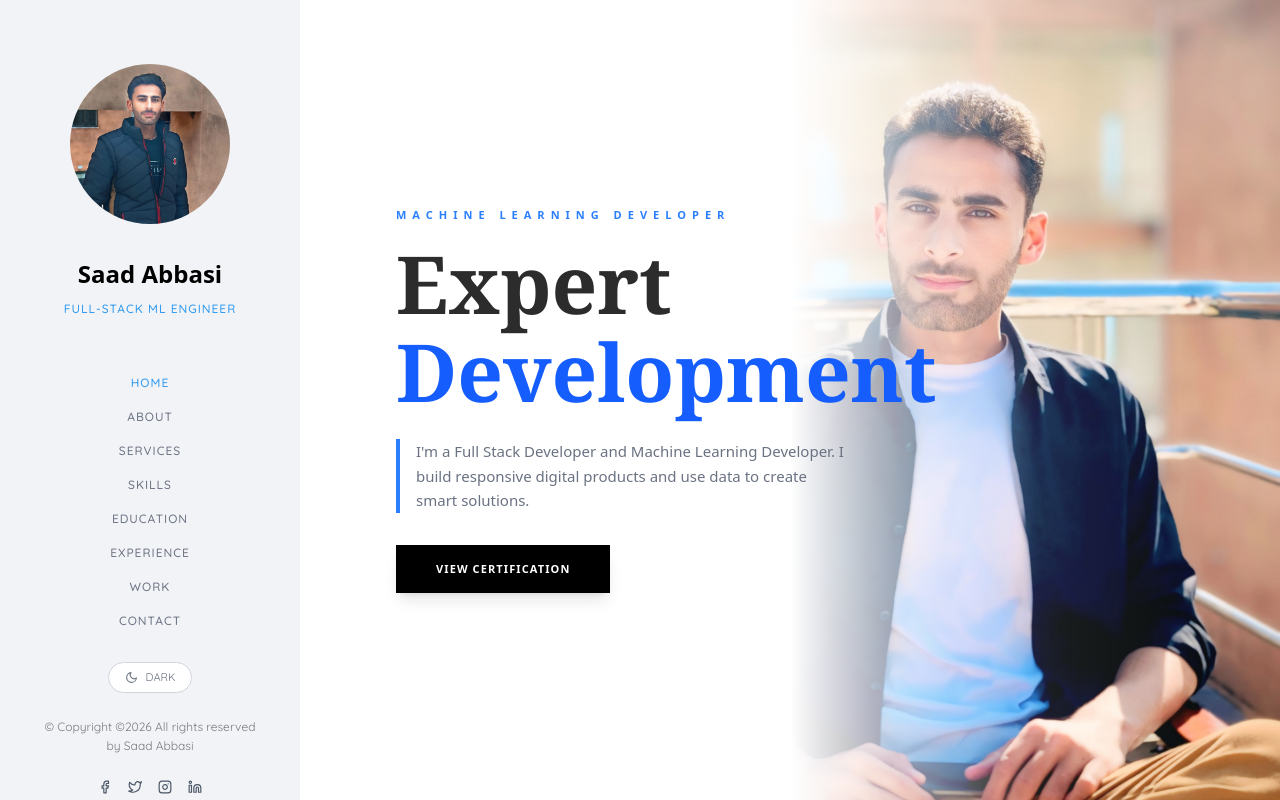
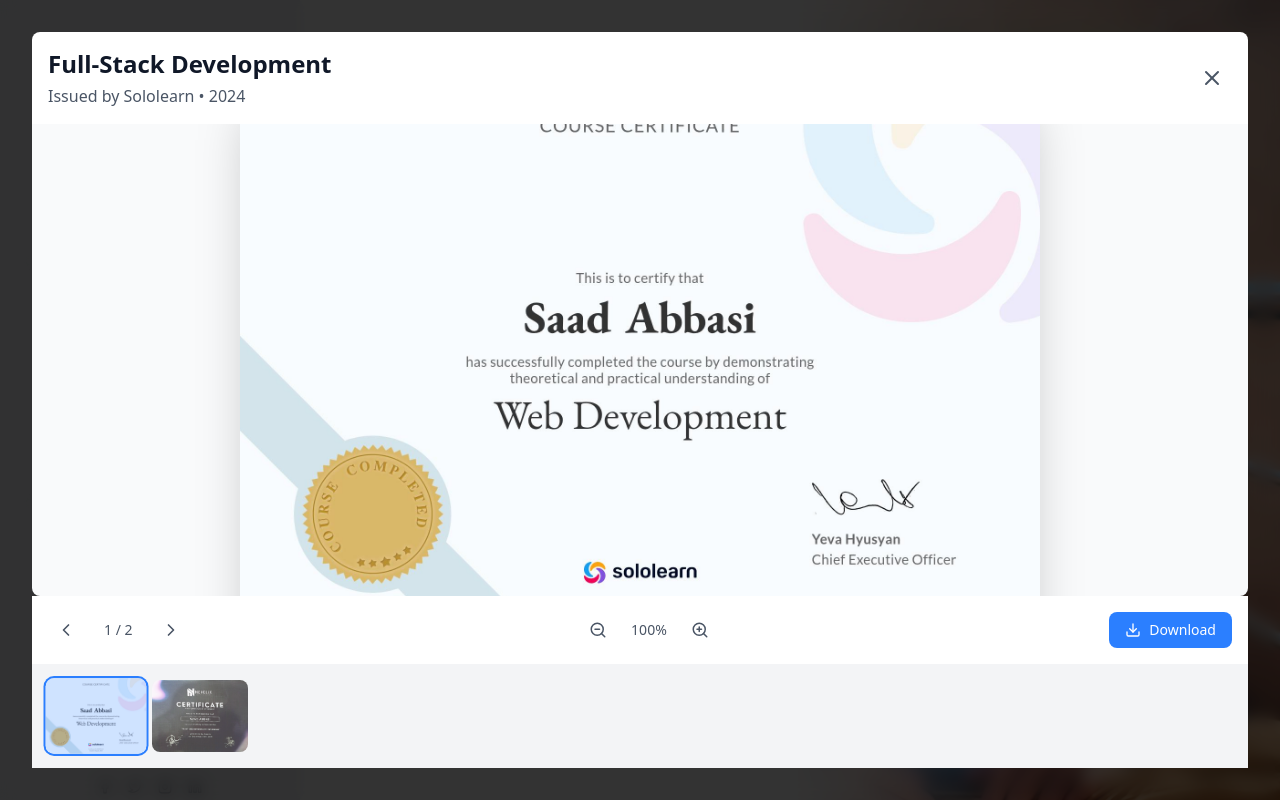
Before and after one commit to saad-abbasi07/saad-portfolio, a Next.js app: page / in a window 1280 px wide. Both pictures are taken after a click on the button "VIEW CERTIFICATION". Shown: the top 800 px of the page. Built offline with nearby package versions, Linux system fonts and the light colour scheme; a web font is replaced by a local one.

Commit message:
Fix certificate image paths and add Nexelix certification
- Fixed casing issue in Sololearn certificate image path
- Added missing Nexelix certification to certificate viewer
- Both certification images now display correctly in portfolio

```diff
--- /dev/null
+++ b/app/components/CertificateViewer.tsx
@@ -0,0 +1,275 @@
+"use client";
+
+import { useState, useEffect } from 'react';
+import Image from 'next/image';
+import { FiX, FiChevronLeft, FiChevronRight, FiDownload, FiZoomIn, FiZoomOut } from 'react-icons/fi';
+import { useTheme } from '../contexts/ThemeContext';
+
+interface Certificate {
+  id: string;
+  title: string;
+  issuer: string;
+  date: string;
+  imagePath: string;
+}
+
+interface CertificateViewerProps {
+  isOpen: boolean;
+  onClose: () => void;
+  certificates: Certificate[];
+  initialCertificateIndex?: number;
+}
+
+const CertificateViewer: React.FC<CertificateViewerProps> = ({
+  isOpen,
+  onClose,
+  certificates,
+  initialCertificateIndex = 0
+}) => {
+  const { theme } = useTheme();
+  const [currentIndex, setCurrentIndex] = useState(initialCertificateIndex);
+  const [zoomLevel, setZoomLevel] = useState(1);
+
+  useEffect(() => {
+    setCurrentIndex(initialCertificateIndex);
+    setZoomLevel(1);
+  }, [initialCertificateIndex, isOpen]);
+
+  const currentCertificate = certificates[currentIndex];
+
+  const handlePrevious = () => {
+    setCurrentIndex((prev) => (prev === 0 ? certificates.length - 1 : prev - 1));
+    setZoomLevel(1);
+  };
+
+  const handleNext = () => {
+    setCurrentIndex((prev) => (prev === certificates.length - 1 ? 0 : prev + 1));
+    setZoomLevel(1);
+  };
+
+  const handleZoomIn = () => {
+    setZoomLevel((prev) => Math.min(prev + 0.25, 3));
+  };
+
+  const handleZoomOut = () => {
+    setZoomLevel((prev) => Math.max(prev - 0.25, 0.5));
+  };
+
+  const handleDownload = () => {
+    const link = document.createElement('a');
+    link.href = currentCertificate.imagePath;
+    link.download = `${currentCertificate.title.replace(/\s+/g, '_')}_Certificate.jpg`;
+    link.click();
+  };
+
+  const handleKeyDown = (e: KeyboardEvent) => {
+    if (!isOpen) return;
+
+    switch (e.key) {
+      case 'Escape':
+        onClose();
+        break;
+      case 'ArrowLeft':
+        handlePrevious();
+        break;
+      case 'ArrowRight':
+        handleNext();
+        break;
+      case '+':
+      case '=':
+        handleZoomIn();
+        break;
+      case '-':
+      case '_':
+        handleZoomOut();
+        break;
+    }
+  };
+
+  useEffect(() => {
+    window.addEventListener('keydown', handleKeyDown);
+    return () => window.removeEventListener('keydown', handleKeyDown);
+  }, [isOpen, currentIndex]);
+
+  if (!isOpen || !currentCertificate) return null;
+
+  return (
+    <div className="fixed inset-0 z-[100] flex items-center justify-center">
+      {/* Backdrop */}
+      <div
+        className="absolute inset-0 bg-black/80 backdrop-blur-sm"
+        onClick={onClose}
+      />
+
+      {/* Modal Content */}
+      <div className="relative w-full h-full flex flex-col max-w-7xl mx-auto p-4 md:p-8">
+        {/* Header */}
+        <div className={`flex items-center justify-between p-4 rounded-t-lg ${
+          theme === 'dark' ? 'bg-gray-900' : 'bg-white'
+        }`}>
+          <div className="flex-1">
+            <h2 className={`text-xl md:text-2xl font-bold ${
+              theme === 'dark' ? 'text-white' : 'text-gray-900'
+            }`}>
+              {currentCertificate.title}
+            </h2>
+            <p className={`text-sm md:text-base mt-1 ${
+              theme === 'dark' ? 'text-gray-300' : 'text-gray-600'
+            }`}>
+              Issued by {currentCertificate.issuer} • {currentCertificate.date}
+            </p>
+          </div>
+
+          <button
+            onClick={onClose}
+            className={`p-2 rounded-lg transition-colors ${
+              theme === 'dark'
+                ? 'hover:bg-gray-800 text-gray-400 hover:text-white'
+                : 'hover:bg-gray-100 text-gray-600 hover:text-gray-900'
+            }`}
+          >
+            <FiX size={24} />
+          </button>
+        </div>
+
+        {/* Certificate Display Area */}
+        <div className={`flex-1 flex items-center justify-center overflow-auto p-4 rounded-b-lg ${
+          theme === 'dark' ? 'bg-gray-800' : 'bg-gray-50'
+        }`}>
+          <div className="relative">
+            <div
+              className="transition-transform duration-200 ease-in-out"
+              style={{ transform: `scale(${zoomLevel})` }}
+            >
+              <Image
+                src={currentCertificate.imagePath}
+                alt={currentCertificate.title}
+                width={800}
+                height={600}
+                className="max-w-full h-auto rounded-lg shadow-2xl"
+                priority
+              />
+            </div>
+          </div>
+        </div>
+
+        {/* Controls */}
+        <div className={`flex items-center justify-between p-4 ${
+          theme === 'dark' ? 'bg-gray-900' : 'bg-white'
+        }`}>
+          {/* Navigation */}
+          <div className="flex items-center gap-2">
+            <button
+              onClick={handlePrevious}
+              disabled={certificates.length <= 1}
+              className={`p-2 rounded-lg transition-colors disabled:opacity-50 disabled:cursor-not-allowed ${
+                theme === 'dark'
+                  ? 'hover:bg-gray-800 text-gray-400 hover:text-white'
+                  : 'hover:bg-gray-100 text-gray-600 hover:text-gray-900'
+              }`}
+            >
+              <FiChevronLeft size={20} />
+            </button>
+
+            <span className={`text-sm px-3 ${
+              theme === 'dark' ? 'text-gray-300' : 'text-gray-600'
+            }`}>
+              {currentIndex + 1} / {certificates.length}
+            </span>
+
+            <button
+              onClick={handleNext}
+              disabled={certificates.length <= 1}
+              className={`p-2 rounded-lg transition-colors disabled:opacity-50 disabled:cursor-not-allowed ${
+                theme === 'dark'
+                  ? 'hover:bg-gray-800 text-gray-400 hover:text-white'
+                  : 'hover:bg-gray-100 text-gray-600 hover:text-gray-900'
+              }`}
+            >
+              <FiChevronRight size={20} />
+            </button>
+          </div>
+
+          {/* Zoom Controls */}
+          <div className="flex items-center gap-2">
+            <button
+              onClick={handleZoomOut}
+              className={`p-2 rounded-lg transition-colors ${
+                theme === 'dark'
+                  ? 'hover:bg-gray-800 text-gray-400 hover:text-white'
+                  : 'hover:bg-gray-100 text-gray-600 hover:text-gray-900'
+              }`}
+            >
+              <FiZoomOut size={18} />
+            </button>
+
+            <span className={`text-sm px-2 min-w-[3rem] text-center ${
+              theme === 'dark' ? 'text-gray-300' : 'text-gray-600'
+            }`}>
+              {Math.round(zoomLevel * 100)}%
+            </span>
+
+            <button
+              onClick={handleZoomIn}
+              className={`p-2 rounded-lg transition-colors ${
+                theme === 'dark'
+                  ? 'hover:bg-gray-800 text-gray-400 hover:text-white'
+                  : 'hover:bg-gray-100 text-gray-600 hover:text-gray-900'
+              }`}
+            >
+              <FiZoomIn size={18} />
+            </button>
+          </div>
+
+          {/* Download Button */}
+          <button
+            onClick={handleDownload}
+            className={`flex items-center gap-2 px-4 py-2 rounded-lg transition-colors ${
+              theme === 'dark'
+                ? 'bg-blue-600 hover:bg-blue-700 text-white'
+                : 'bg-blue-500 hover:bg-blue-600 text-white'
+            }`}
+          >
+            <FiDownload size={16} />
+            <span className="text-sm font-medium">Download</span>
+          </button>
+        </div>
+
+        {/* Certificate Thumbnails */}
+        {certificates.length > 1 && (
+          <div className={`flex gap-2 p-4 overflow-x-auto ${
+            theme === 'dark' ? 'bg-gray-800' : 'bg-gray-100'
+          }`}>
+            {certificates.map((cert, index) => (
+              <button
+                key={cert.id}
+                onClick={() => {
+                  setCurrentIndex(index);
+                  setZoomLevel(1);
+                }}
+                className={`flex-shrink-0 relative rounded-lg overflow-hidden transition-all ${
+                  index === currentIndex
+                    ? 'ring-2 ring-blue-500 scale-105'
+                    : 'opacity-70 hover:opacity-100'
+                }`}
+              >
+                <Image
+                  src={cert.imagePath}
+                  alt={cert.title}
+                  width={100}
+                  height={75}
+                  className="w-24 h-18 object-cover"
+                />
+                {index === currentIndex && (
+                  <div className="absolute inset-0 bg-blue-500/20" />
+                )}
+              </button>
+            ))}
+          </div>
+        )}
+      </div>
+    </div>
+  );
+};
+
+export default CertificateViewer;
--- a/app/page.tsx
+++ b/app/page.tsx
@@ -11,6 +11,7 @@
 import StatCard from './components/ui/StatCard';
 import ProjectCard from './components/ui/ProjectCard';
 import ContactInfo from './components/ui/ContactInfo';
+import CertificateViewer from './components/CertificateViewer';
 import { useTheme } from './contexts/ThemeContext';
 
 // --- TYPE DEFINITIONS ---
@@ -227,7 +228,26 @@
     message: ''
   });
   const [formStatus, setFormStatus] = useState<'idle' | 'loading' | 'success' | 'error'>('idle');
+  const [isCertificateViewerOpen, setIsCertificateViewerOpen] = useState(false);
   const { theme } = useTheme();
+
+  // Certificates data
+  const certificates = [
+    {
+      id: 'sololearn',
+      title: 'Full-Stack Development',
+      issuer: 'Sololearn',
+      date: '2024',
+      imagePath: '/certificates/certification_Sololearn.jpg'
+    },
+    {
+      id: 'nexelix',
+      title: 'Professional Certification',
+      issuer: 'Nexelix',
+      date: '2024',
+      imagePath: '/certificates/certification_nexelix.jpeg'
+    }
+  ];
 
   useEffect(() => {
     const timer = setInterval(() => {
@@ -308,7 +328,7 @@
                     if (slide.buttonText === "Download CV") {
                       window.open('/myResume/Saad-Abbasi-Resume.pdf', '_blank');
                     } else if (slide.buttonText === "View Certification") {
-                      window.open('/certificates/Certification_Sololearn.jpg', '_blank');
+                      setIsCertificateViewerOpen(true);
                     } else {
                       document.getElementById('work')?.scrollIntoView({ behavior: 'smooth' });
                     }
@@ -534,6 +554,13 @@
         </div>
       </section>
 
+      {/* Certificate Viewer Modal */}
+      <CertificateViewer
+        isOpen={isCertificateViewerOpen}
+        onClose={() => setIsCertificateViewerOpen(false)}
+        certificates={certificates}
+      />
+
     </div>
   );
 }
```
Also changed, not shown: public/certificates/certification_nexelix.jpeg (added).
